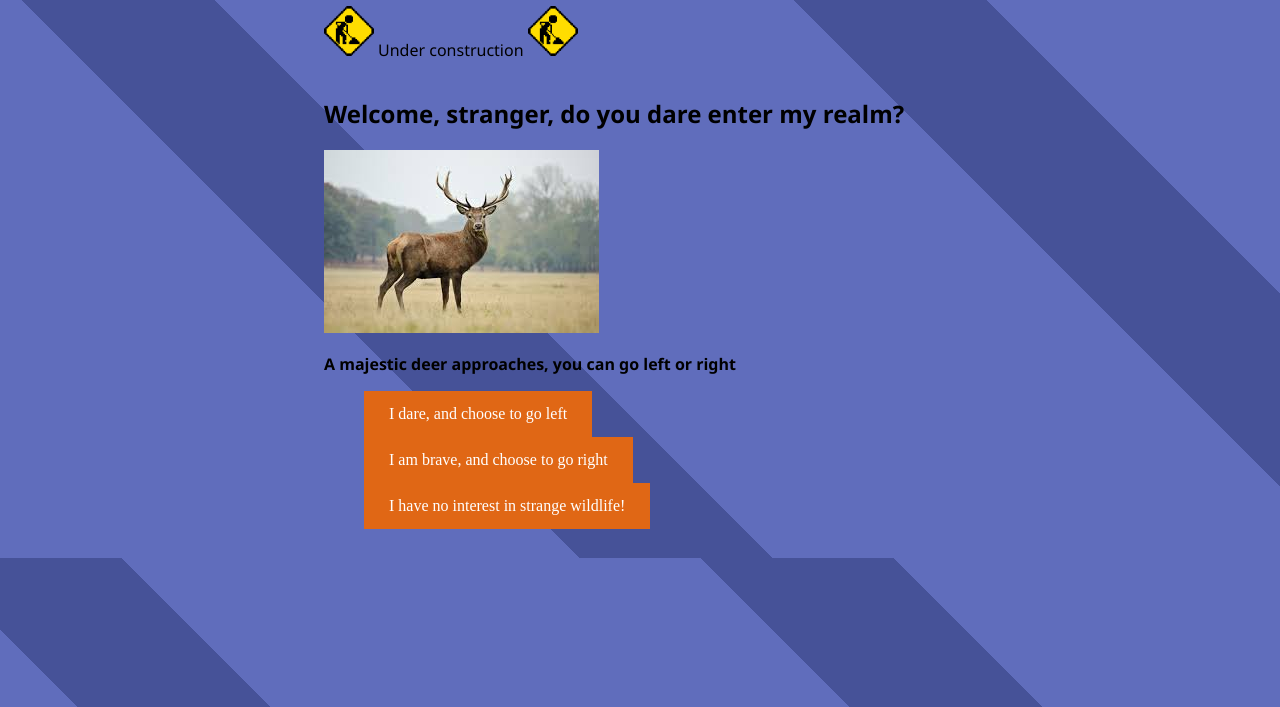
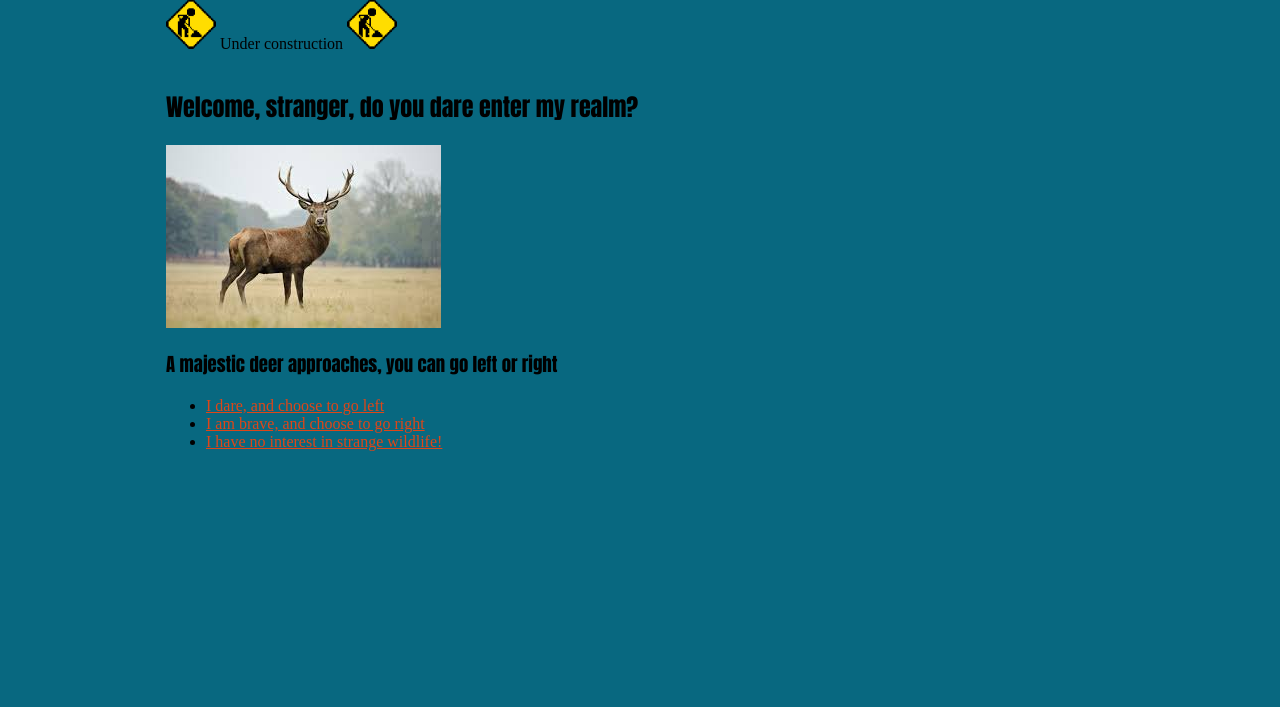
Before and after one commit to Sijeff/LearnJS, a plain HTML site: page index.html in a window 1280 px wide. Shown: the part 93-800 px from the top of the page. Drawn offline with nearby package versions, Linux system fonts and the light colour scheme.

Commit message:
Move to LESS

```diff
--- a/index.html
+++ b/index.html
@@ -4,7 +4,7 @@
 <head>
     <meta charset="UTF-8">
     <meta name="viewport" content="width=device-width, initial-scale=1.0">
-    <link rel="stylesheet" type="text/css" href="styles.css" />
+    <link rel="stylesheet" type="text/css" href="newstyle.css" />
     <script type="text/javascript" src="https://ajax.googleapis.com/ajax/libs/jquery/3.3.1/jquery.min.js"></script>
     <script type="text/javascript" src="scripts/script.js"></script>
     <title>The mystery of the strange deer</title>
--- /dev/null
+++ b/newstyle.less
@@ -0,0 +1,36 @@
+@button-color: #df4617;
+@bg-color: rgb(8, 104, 128);
+@text-color: black;
+@icon-size: 50px;
+
+@headings: h1, h2, h3;
+
+body {
+    background-color: @bg-color;
+}
+
+@{headings} {
+    font-family: Impact, Haettenschweiler, 'Arial Narrow Bold', sans-serif;
+}
+
+a {
+    color: @button-color;
+}
+
+#ucdiv {
+    white-space: nowrap;
+}
+
+#ucdiv > *{
+    display: inline-block;
+}
+
+#uc {
+    height: @icon-size;
+    width: @icon-size;
+}
+
+.container {
+    margin: auto;
+    width: 75%;
+}
--- a/styles.css
+++ b/styles.css
@@ -28,6 +28,7 @@ h3 {
 #uctext {
     font-family: 'Segoe UI', Tahoma, Geneva, Verdana, sans-serif;
     font-size: 1em;
+
 }
 
 #uc {
```
Also changed, not shown: newstyle.css (added).
